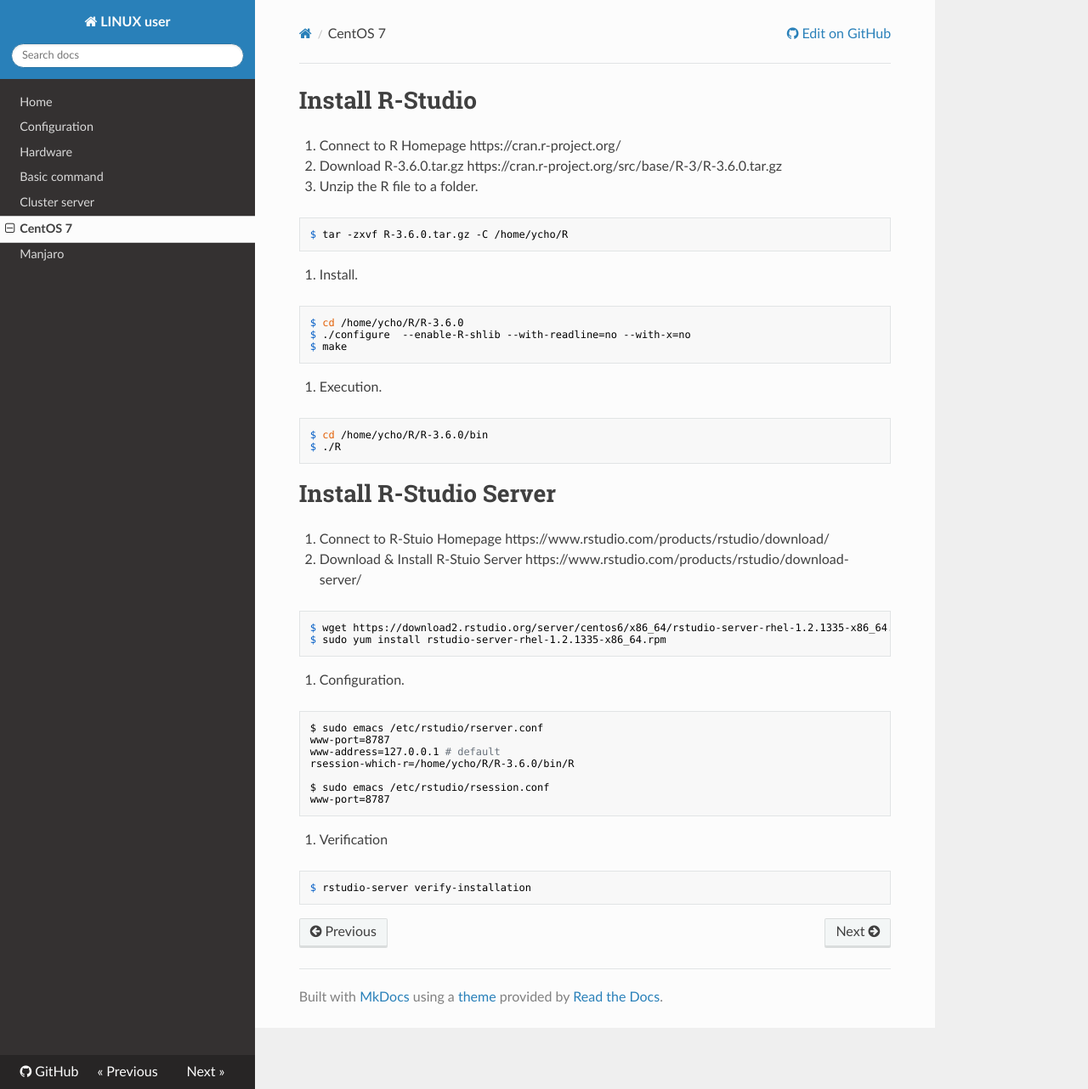
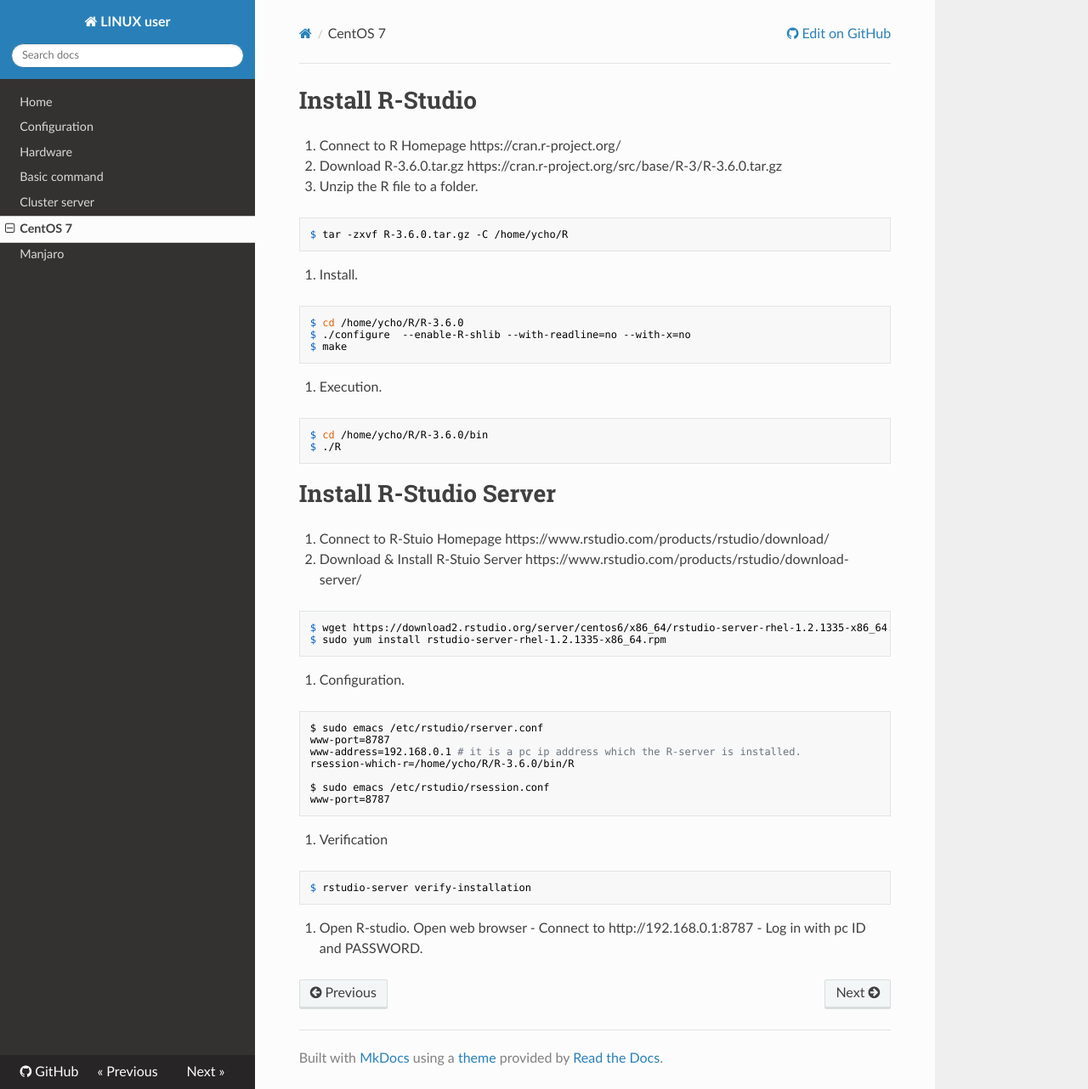
Before and after one commit to WonyoungCho/LINUX, an MkDocs documentation site: the page built from docs/centos7_conf.md, in a window 1280 px wide and 1282 px high. Shown: the whole window at 85% size. Built offline with MkDocs 1.6.1, drawn with Linux system fonts in a browser that asks for light colours; nearby versions of some CDN libraries; old or Windows-style settings are respelled for this version of MkDocs.

Commit message:
Update centos7_conf.md

````diff
--- a/docs/centos7_conf.md
+++ b/docs/centos7_conf.md
@@ -41,7 +41,7 @@ $ sudo yum install rstudio-server-rhel-1.2.1335-x86_64.rpm
 ```
 $ sudo emacs /etc/rstudio/rserver.conf
 www-port=8787
-www-address=127.0.0.1 # default
+www-address=192.168.0.1 # it is a pc ip address which the R-server is installed.
 rsession-which-r=/home/ycho/R/R-3.6.0/bin/R
 
 $ sudo emacs /etc/rstudio/rsession.conf
@@ -52,3 +52,6 @@ www-port=8787
 ```
 $ rstudio-server verify-installation
 ```
+
+5. Open R-studio.
+Open web browser - Connect to http://192.168.0.1:8787 - Log in with pc ID and PASSWORD.
````
